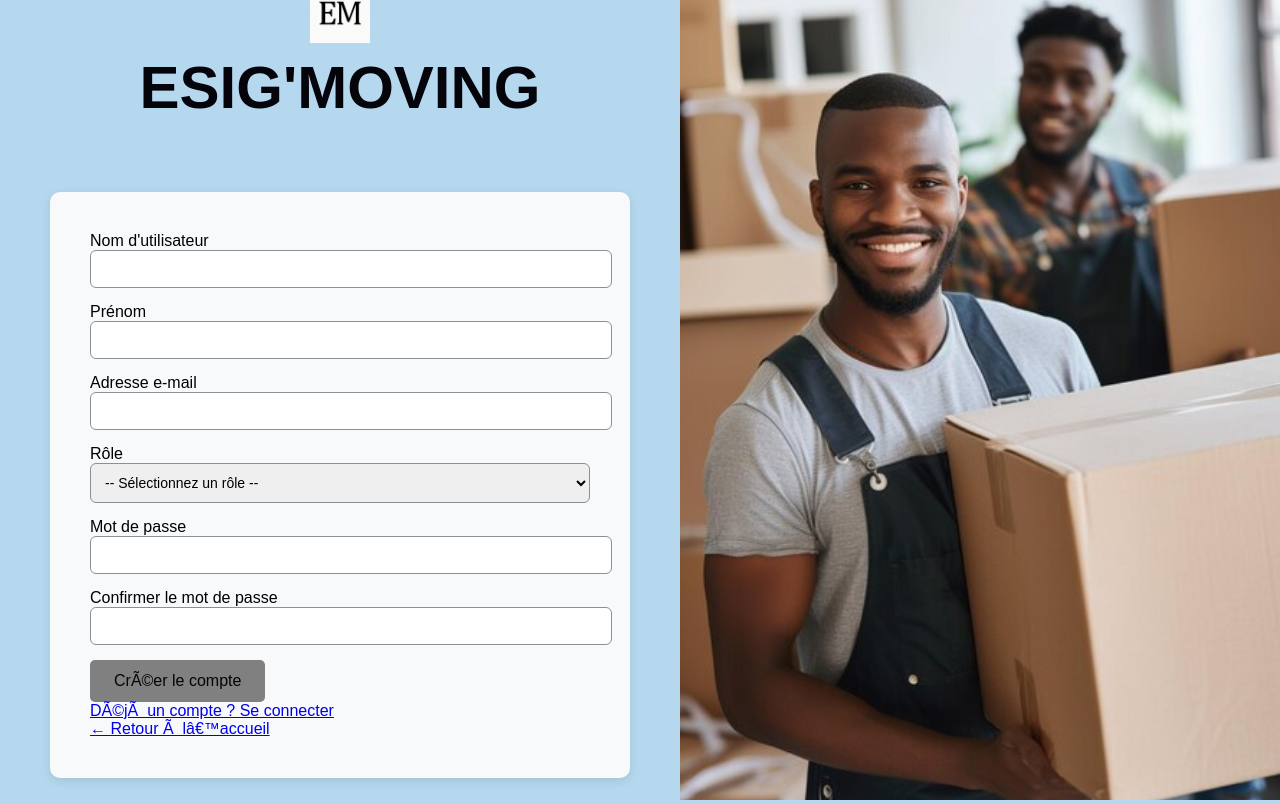
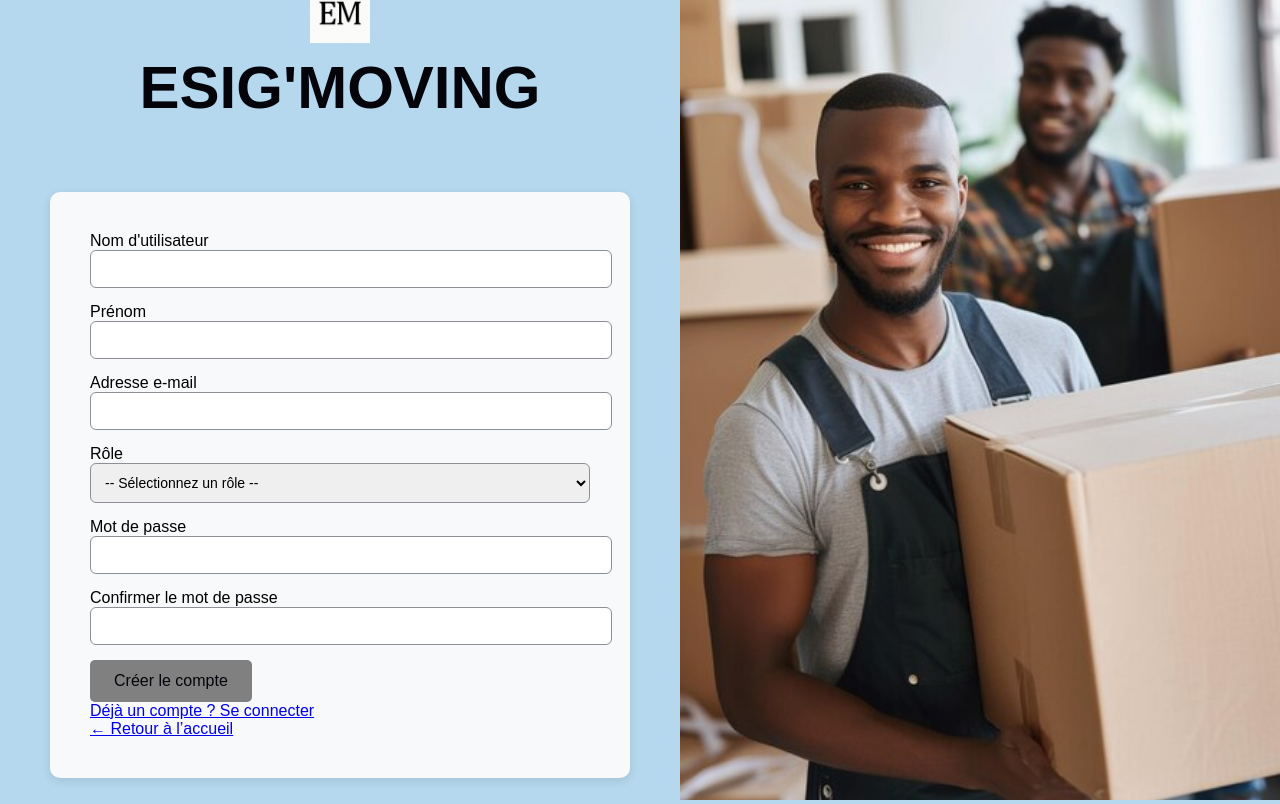
Before and after one commit to guyjuniorkongape/Projet_site_web, a PHP site: page /creationcompte.php in a window 1280 px wide. Run offline with PHP 8.4, Linux system fonts and the light colour scheme.

Commit message:
creationcompte

```diff
--- a/creationcompte.php
+++ b/creationcompte.php
@@ -54,13 +54,13 @@
           <label for="confirm">Confirmer le mot de passe</label>
           <input type="password" id="confirm" name="confirm" required>
 
-          <button type="submit">CrÃ©er le compte</button>
+          <button type="submit">Créer le compte</button>
         </form>
 
 
             <div class="text-center mt-3">
-                <a href="connexion.php" class="text-dark text-decoration-none">DÃ©jÃ  un compte ? Se connecter</a><br>
-                <a href="index.php" class="text-dark text-decoration-none">&larr; Retour Ã  lâ€™accueil</a>
+                <a href="connexion.php" class="text-dark text-decoration-none">Déjà un compte ? Se connecter</a><br>
+                <a href="index.php" class="text-dark text-decoration-none">&larr; Retour à l’accueil</a>
             </div>
         </div>
 
```
